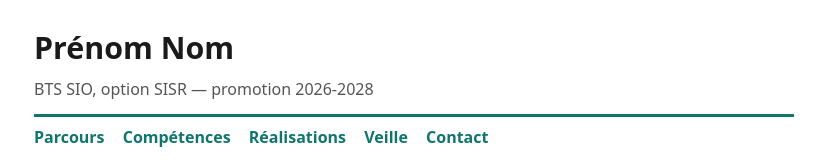
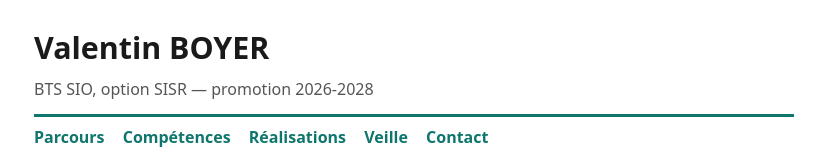
Before and after one commit to BOYERvalentin/boyervalentin.github.io, a plain HTML site: page index.html in a window 1280 px wide. Shown: the top 160 px of the page, without its empty margins (226-1051 px from the left). Drawn offline with Linux system fonts and the light colour scheme.

Commit message:
Update header name to 'Valentin BOYER'

```diff
--- a/index.html
+++ b/index.html
@@ -19,7 +19,7 @@
 <body>
 
   <header>
-    <h1>Prénom Nom</h1>
+    <h1>Valentin BOYER</h1>
     <p class="sous-titre">BTS SIO, option SISR — promotion 2026-2028</p>
   </header>
 
```
